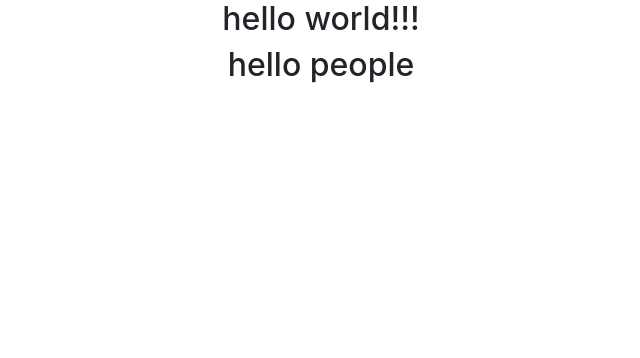
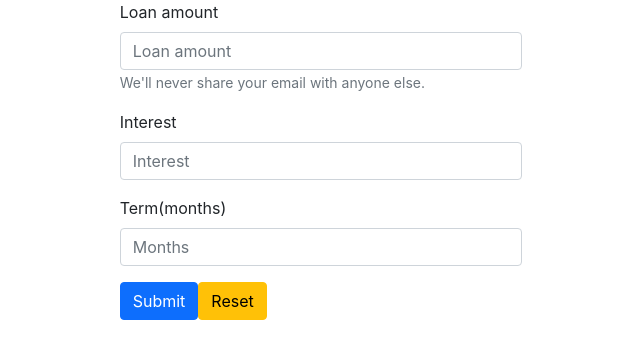
Before and after one commit to brocode19/lcalculator, a React (Create React App) app: page / in a window 1280 px wide. Shown: the top 358 px of the page, without its empty margins (319-959 px from the left). Built offline with nearby package versions, Linux system fonts and the light colour scheme.

Commit message:
added text field

```diff
--- a/src/App.css
+++ b/src/App.css
@@ -1,5 +1,4 @@
 .App {
-  text-align: center;
   box-sizing: border-box;
   margin: 0;
   padding: 0;
--- a/src/components/Calculator.js
+++ b/src/components/Calculator.js
@@ -1,15 +1,151 @@
-import React from 'react'
+import React, { useState } from "react";
+import { Pie } from "react-chartjs-2";
 import Input from './Input'
+import Loan from "./Loan";
 
 function Calculator() {
 
-  return (
-    <>
-        <h2>hello world!!!</h2>
-        <Input/>
+    const pieOptions = {
 
-    </>
-  )
+        maintainAspectRatio: false,
+          responsive: true,
+          plugins: {
+            legend: {
+              position: 'right',
+            },
+            title: {
+              display: true,
+              text: 'Projects by Priority',
+              align: 'start'
+            },
+          },
+        };
+
+    const [data, setData] = useState({
+        LoanAmount:'',
+        Interst:'',
+        Months:''
+      });
+
+
+      const [interestGraph, setInterestGraph] = useState({
+        labels: ['interest', 'principal'],
+        datasets: [
+          {
+            label: '# of Votes',
+            data: [10,1],
+            backgroundColor: [
+
+              'red',
+              'blue',
+              // '#41f1b6'
+              // 'rgba(255, 99, 132, 0.2)',
+              // 'rgba(54, 162, 235, 0.2)',
+
+
+            ],
+            borderColor: [
+              'rgba(255, 99, 132, 1)',
+              'rgba(54, 162, 235, 1)',
+
+            ],
+            borderWidth: 1,
+          },
+        ],
+      });
+
+      const [installments, setInstallments] = useState([]);
+
+      const [totals, setTotals] = useState({})
+      const [monthlyPayment, setMonthlyPayment] = useState('');
+
+      return (
+
+        <>
+           <div className="container col-4 data-input">
+              <Input
+              data={data}
+              setData={setData}
+              setInstallments={setInstallments}
+              setInterestGraph={setInterestGraph}
+              setTotals={setTotals}
+              setMonthlyPayment={setMonthlyPayment}
+              />
+            </div>
+        </>
+
+    //     <div className='container-fluid LoanItem'>
+    //       <div className="container">
+    //       <div className="row top-section">
+
+    //         <div className="container col-8 total-info justify-content-center align-items-center">
+
+    //           <div className="row container">
+    //           <div className="total container ">
+
+    //             <div className="container">
+    //             <h3 className="text-center monthly-payment">Your Monthly Payments</h3>
+
+    // <h4 className="text-center">${monthlyPayment}</h4>
+
+    // <div className="row container loan-total">
+    //   <div className="col-6 text-center">Total Principle</div>
+    //   <div className="col-6 text-center">${totals.capitalSum}</div>
+    //   <div className="col-6 text-center">Total Interest</div>
+    //   <div className="col-6 text-center">${totals.interestSum}</div>
+    //   <div className="col-6 text-center">Total Amount</div>
+    //   <div className="col-6 text-center">${totals.sum}</div>
+    // </div>
+
+    //             </div>
+
+
+    //           </div>
+    //           </div>
+
+    //           <div className="row container">
+    //           <div className='pie-graph '>
+    //           <Pie data={interestGraph} options={pieOptions} />
+    //           </div>
+    //           </div>
+
+
+    //         </div>
+    //       </div>
+    //       <div className="container row bottom-section">
+    //         {installments.length > 0 && <table class="projects-table">
+    //   <thead>
+    //     <tr>
+    //       <th>Month</th>
+    //       <th>Payment</th>
+    //       <th>Principal</th>
+    //       <th>Interest</th>
+    //       <th>Total Interest</th>
+    //       <th>Remaining Balance</th>
+    //     </tr>
+    //   </thead>
+    //   <tbody>
+
+    //   {installments.map((loanItem, index) => {
+    //         return (
+    //           <Loan
+    //             key={index}
+    //             id={index}
+    //             installment={loanItem.installment}
+    //             principal={loanItem.capital}
+    //             interest={loanItem.interest}
+    //             totalInterest={loanItem.interestSum}
+    //             remainingBalance={loanItem.remain}
+    //           />
+    //         );
+    //       })}
+    //   </tbody>
+    // </table>}
+    //         </div>
+    //         </div>
+
+    //       </div>
+      )
 }
 
 export default Calculator
--- a/src/components/Input.js
+++ b/src/components/Input.js
@@ -1,9 +1,157 @@
-import React from 'react'
 
-function Input() {
+import React, { useState } from 'react'
+import { Button, Form } from 'react-bootstrap'
+import LoanJS from 'loanjs'
+
+function Input(props) {
+
+    const submit = (event) =>{
+
+        const loanValues = new LoanJS.Loan(
+          props.data.LoanAmount, // amount
+          props.data.Months,   // installments number
+          props.data.Interst,    // interest rate
+          false, // constant
+        );
+            props.setTotals(loanValues)
+            props.setMonthlyPayment(loanValues.installments[0].installment)
+
+        props.setInstallments(loanValues.installments);
+        props.setInterestGraph({
+          labels: ['principal', 'interest'],
+          datasets: [
+            {
+              label: '# of Votes',
+              data: [loanValues.capitalSum,loanValues.interestSum],
+              backgroundColor: [
+
+                'red',
+                'blue',
+             // '#41f1b6'
+                // 'rgba(255, 99, 132, 0.2)',
+                // 'rgba(54, 162, 235, 0.2)',
+
+
+              ],
+              borderColor: [
+                'rgba(255, 99, 132, 1)',
+                'rgba(54, 162, 235, 1)',
+
+              ],
+              borderWidth: 1,
+            },
+          ],
+        })
+
+        console.log(loanValues);
+
+
+
+          event.preventDefault()
+      }
+
+      const clear = (e) =>{
+
+        e.preventDefault()
+
+        props.setTotals({})
+        props.setMonthlyPayment('')
+        props.setInstallments([]);
+        props.setData({
+          LoanAmount:'',
+          Interst:'',
+          Months:'',
+        })
+
+        props.setInterestGraph({
+          labels: ['principal', 'interest'],
+          datasets: [
+            {
+              label: '# of Votes',
+              data: [10,1],
+              backgroundColor: [
+
+                'red',
+                'blue',
+             // '#41f1b6'
+                // 'rgba(255, 99, 132, 0.2)',
+                // 'rgba(54, 162, 235, 0.2)',
+
+
+              ],
+              borderColor: [
+                'rgba(255, 99, 132, 1)',
+                'rgba(54, 162, 235, 1)',
+
+              ],
+              borderWidth: 1,
+            },
+          ],
+        })
+
+      }
+
+      const handleChange = (event) =>{
+          const { name, value } = event.target;
+
+          props.setData({
+            ...props.data,
+            [name]: value,
+
+
+          });
+
+      }
   return (
     <>
-    <h2>hello people</h2>
+        <Form>
+      <Form.Group className="mb-3" controlId="formBasicEmail">
+        <Form.Label>Loan amount</Form.Label>
+        <Form.Control
+         type="text"
+         placeholder="Loan amount"
+         name='LoanAmount'
+         value={props.data.LoanAmount}
+         onChange={handleChange}
+          />
+        <Form.Text className="text-muted">
+          We'll never share your email with anyone else.
+        </Form.Text>
+      </Form.Group>
+
+      <Form.Group className="mb-3" controlId="formBasicPassword">
+        <Form.Label>Interest</Form.Label>
+        <Form.Control
+         type="text"
+         placeholder="Interest"
+         name='Interst'
+         value={props.data.Interst}
+         onChange={handleChange}
+          />
+      </Form.Group>
+
+      <Form.Group className="mb-3" controlId="formBasicPassword">
+        <Form.Label>Term(months)</Form.Label>
+        <Form.Control
+         type="text"
+         placeholder="Months"
+         name='Months'
+         value={props.data.Months}
+         onChange={handleChange}
+         />
+      </Form.Group>
+
+      <div className='loan-buttons'>
+      <Button onClick={submit} variant="primary" type="submit">
+        Submit
+      </Button>
+      <Button onClick={clear} variant="warning" type="submit">
+        Reset
+      </Button>
+      </div>
+
+
+    </Form>
     </>
   )
 }
--- /dev/null
+++ b/src/components/Loan.js
@@ -0,0 +1,28 @@
+import React from 'react'
+
+function Loan(props) {
+
+  console.log(typeof(props.installment) );
+  return (
+    <>
+
+    <tr>
+
+      <td>{props.id + 1}</td>
+
+<td>{props.installment.toFixed(2)}</td>
+<td>{props.principal.toFixed(2)}</td>
+<td>{props.interest.toFixed(2)}</td>
+<td>{props.totalInterest.toFixed(2)}</td>
+<td>{props.remainingBalance.toFixed(2)}</td>
+
+
+
+    </tr>
+
+
+   </>
+  )
+}
+
+export default Loan
```
